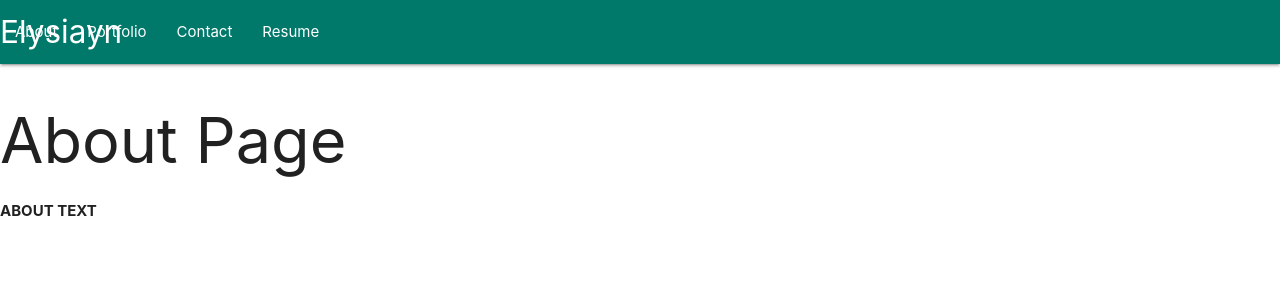
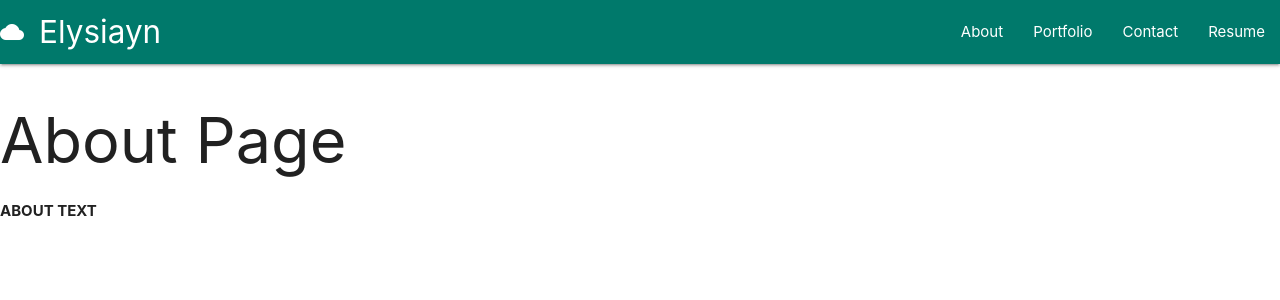
Before and after one commit to Elysiayn/Wendy-Lemus, a React (Create React App) app: page / in a window 1280 px wide. Shown: the top 300 px of the page. Built offline with nearby package versions, Linux system fonts and the light colour scheme.

Commit message:
updated navbar to address bug where on load links aligned to left and not right of screen

```diff
--- a/src/components/Navbar/index.js
+++ b/src/components/Navbar/index.js
@@ -1,4 +1,4 @@
-import React, {Component } from 'react';
+import React, { Component } from 'react';
 // Import Materialize
 import 'materialize-css/dist/css/materialize.min.css';
 import M from "materialize-css/dist/js/materialize.min.js";
@@ -61,10 +61,10 @@ function Navbar(props) {
     <div class="row">
       <nav>
         <div class="nav-wrapper teal darken-2">
-        <a href="#" class="brand-logo hide-on-med-and-down">Elysiayn</a>
-          <ul id="nav-mobile" class="right col" className="nav nav-tabs">
+        <a href="#!" class="brand-logo hide-on-med-and-down"><i class="material-icons">cloud</i>Elysiayn</a>
+          <ul id="nav-mobile" class="right col" className="nav nav-tabs right">
             {tabs.map(tab => (
-              <li className="nav-item" key={tab}>
+              <li class="active" className="nav-item" key={tab}>
                 <a
                   href={'#' + tab.toLowerCase()}
                   onClick={() => props.handlePageChange(tab)}
```
